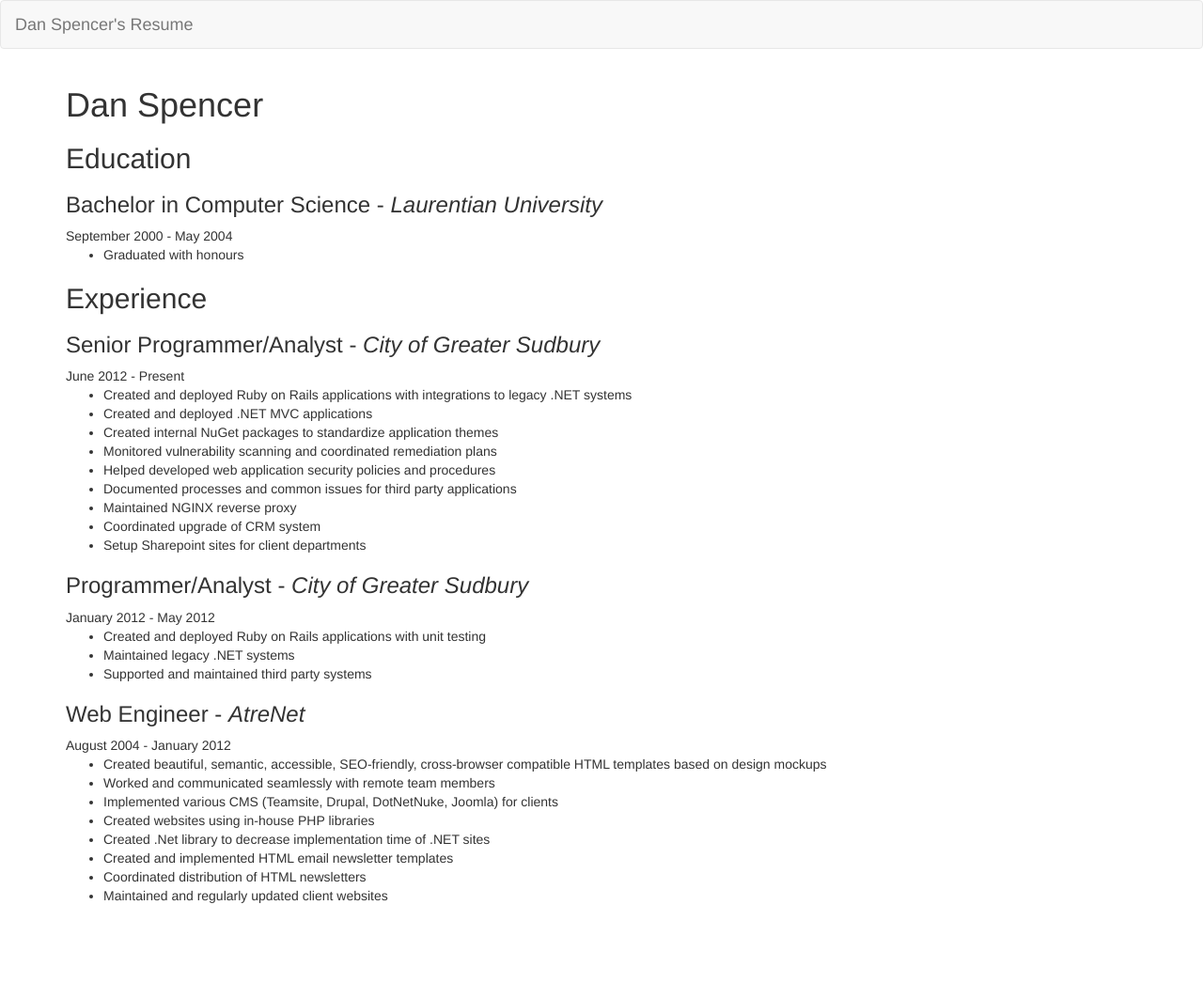
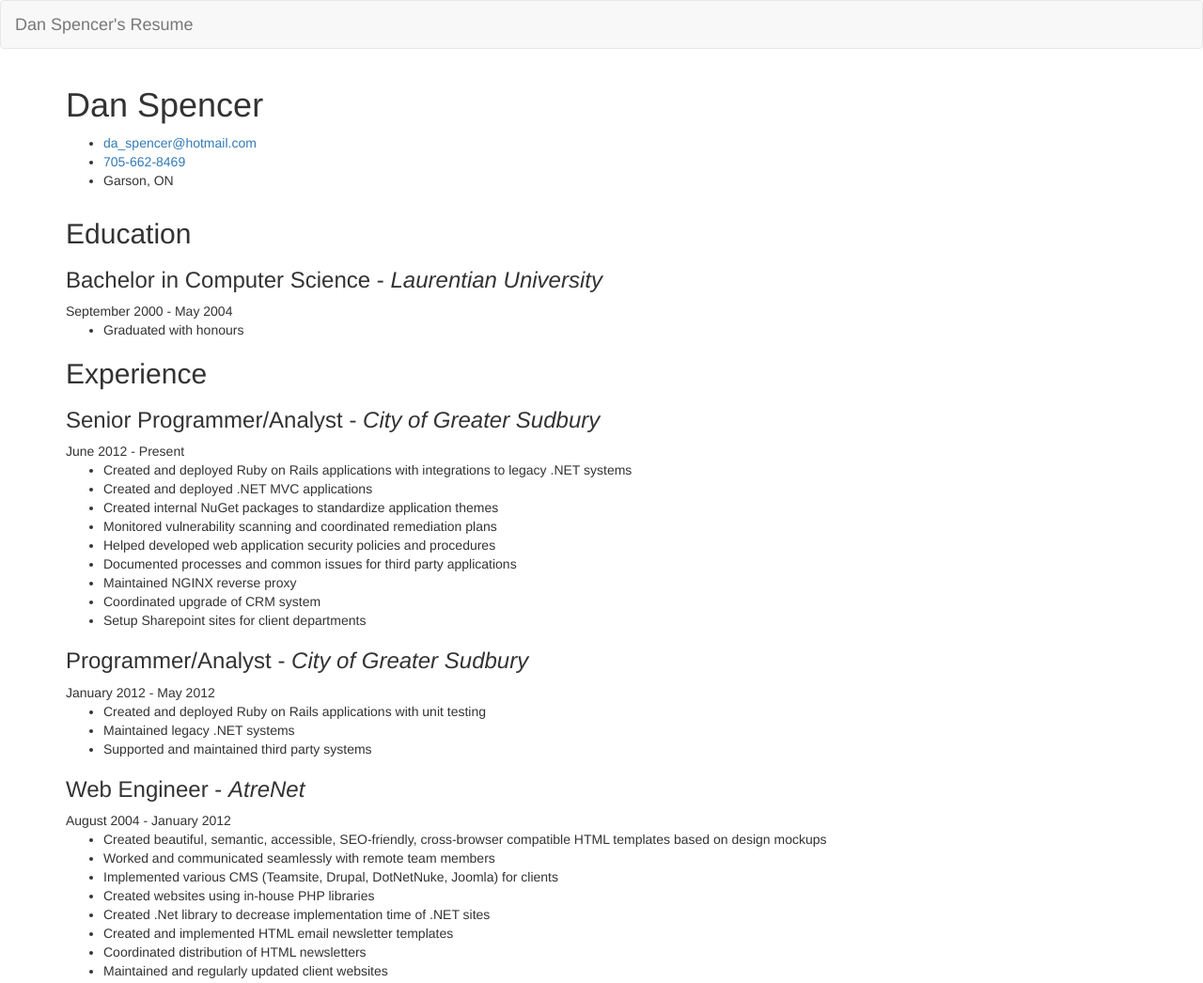
Before and after one commit to danspencer/danspencer.github.io, a plain HTML site: page index.html in a window 1280 px wide. Shown: the whole page at 94% size. Before the commit the page ends 973 px from the top, so only its background shows below. Drawn offline with nearby package versions, Linux system fonts and the light colour scheme.

Commit message:
Implemented additional style.

```diff
--- a/index.html
+++ b/index.html
@@ -8,7 +8,7 @@
     <title>Dan Spencer Resume</title>
 
     <!-- Bootstrap -->
-    <link href="bower_components/bootstrap/dist/css/bootstrap.min.css" rel="stylesheet">
+    <link href="bower_components/bootstrap/dist/css/bootstrap.css" rel="stylesheet">
 
     <!-- HTML5 shim and Respond.js for IE8 support of HTML5 elements and media queries -->
     <!-- WARNING: Respond.js doesn't work if you view the page via file:// -->
@@ -34,8 +34,16 @@
     </nav>
 
     <div class="container">
+      <div class="header clearfix">
         <h1>Dan Spencer</h1>
+        <ul class="clearfix">
+          <li class="first"><a href="mailto:da_spencer@hotmail.com">da_spencer@hotmail.com</a></li>
+          <li><a href="tel:7056628469">705-662-8469</a></li>
+          <li class="last">Garson, ON</li>
+        </ul>
+      </div>
 
+      <section id="Education">
         <h2>Education</h2>
 
         <h3>Bachelor in Computer Science - <em>Laurentian University</em></h3>
@@ -43,7 +51,8 @@
         <ul>
           <li>Graduated with honours</li>
         </ul>
-
+      </section>
+      <section id="Experience">
         <h2>Experience</h2>
 
         <h3>Senior Programmer/Analyst - <em>City of Greater Sudbury</em></h3>
@@ -86,11 +95,12 @@
           <li>Coordinated distribution of HTML newsletters</li>
           <li>Maintained and regularly updated client websites</li>
         </ul>
-
+      </section>
   </div>
     <!-- jQuery (necessary for Bootstrap's JavaScript plugins) -->
     <script src="https://ajax.googleapis.com/ajax/libs/jquery/1.12.4/jquery.min.js"></script>
     <!-- Include all compiled plugins (below), or include individual files as needed -->
     <script src="bower_components/bootstrap/dist/js/bootstrap.min.js"></script>
+    <script src="bower_components/bootstrap/dist/js/library.js"></script>
   </body>
 </html>
```
Lines whose indentation alone changed are shown as unchanged.
